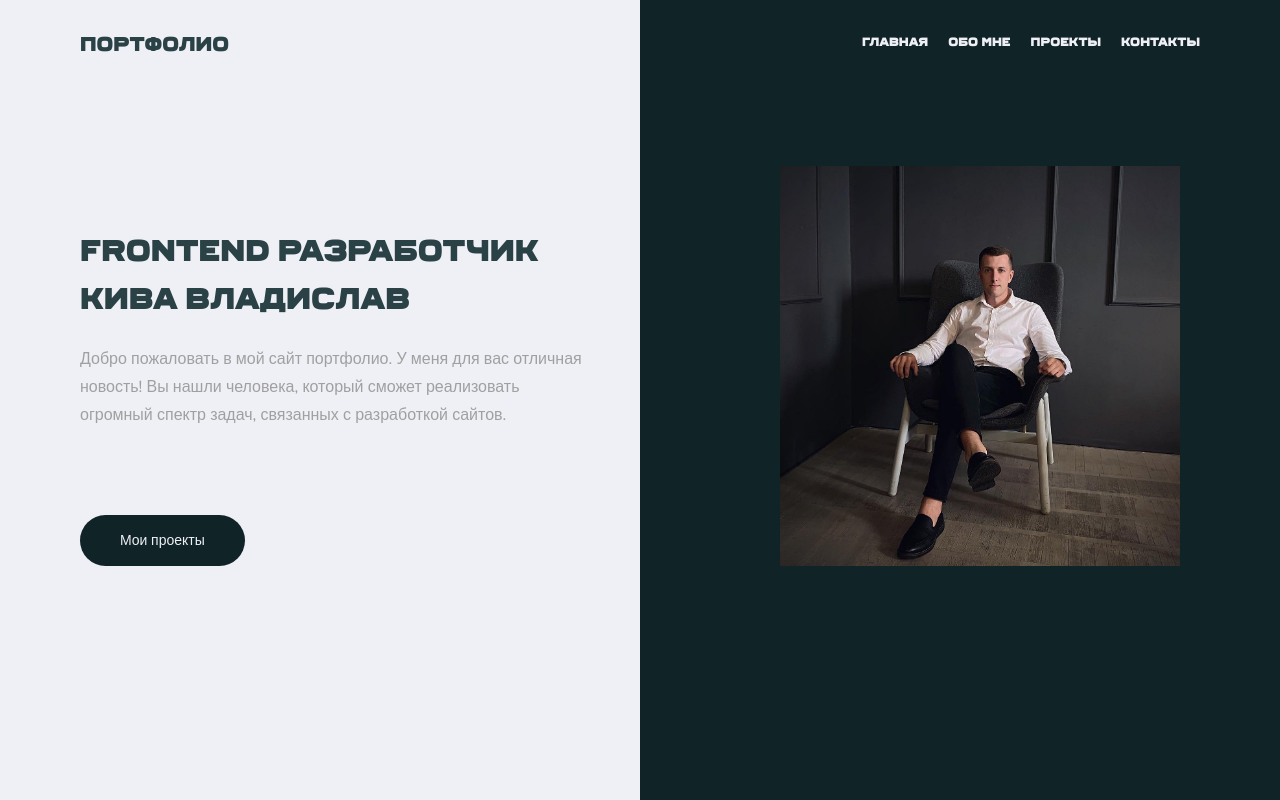
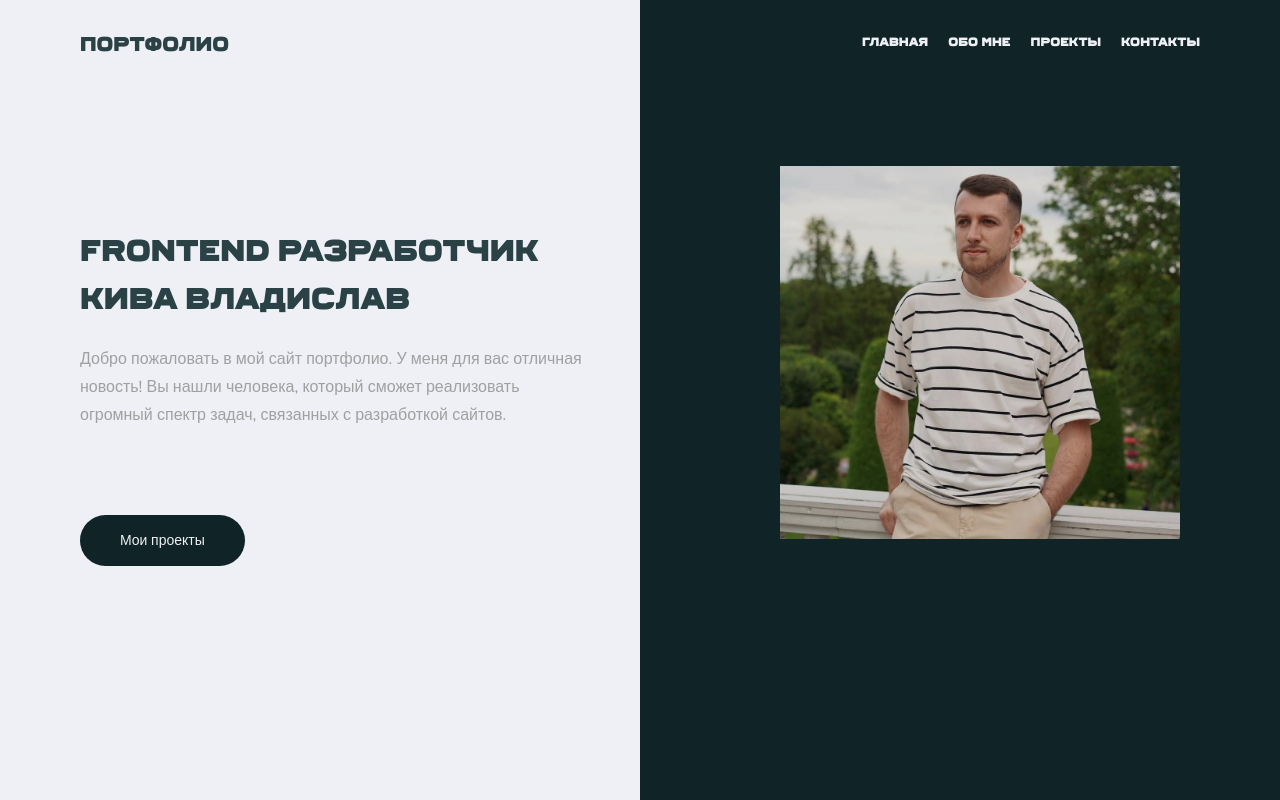
Before and after one commit to KivaVlad/React-Portfolio, a React (Create React App) app: page /projects in a window 1280 px wide. Built offline with nearby package versions, Linux system fonts and the light colour scheme.

Commit message:
Обновил фото

```diff
--- a/src/pages/HomePage/HomePage.jsx
+++ b/src/pages/HomePage/HomePage.jsx
@@ -1,5 +1,5 @@
 import { Link, NavLink } from "react-router-dom";
-import heroPhoto from "../../assets/images/photo.jpg";
+import myPhoto from "../../assets/images/my-photo.jpg";
 import { HeaderBurger } from "../../components/HeaderBurger/HeaderBurger";
 import "./homepage.scss";
 
@@ -36,7 +36,7 @@ const HomePage = () => {
                         </div>
                         <div className="home_right_section_main">
                             <div className="home_right_section_photo">
-                                <img src={heroPhoto} className="home_right_section_image"/>
+                                <img src={myPhoto} className="home_right_section_image"/>
                             </div>
                         </div>
                     </div>
--- a/src/pages/HomePage/homepage.scss
+++ b/src/pages/HomePage/homepage.scss
@@ -106,6 +106,7 @@
 .home_right_section_image {
     width: 100%;
     height: auto;
+    filter: brightness(90%);
 }
 
 @media screen and (max-width: 1300px) {
```
Also changed, not shown: src/assets/images/my-photo.jpg (added), src/assets/images/photo.jpg (deleted).
